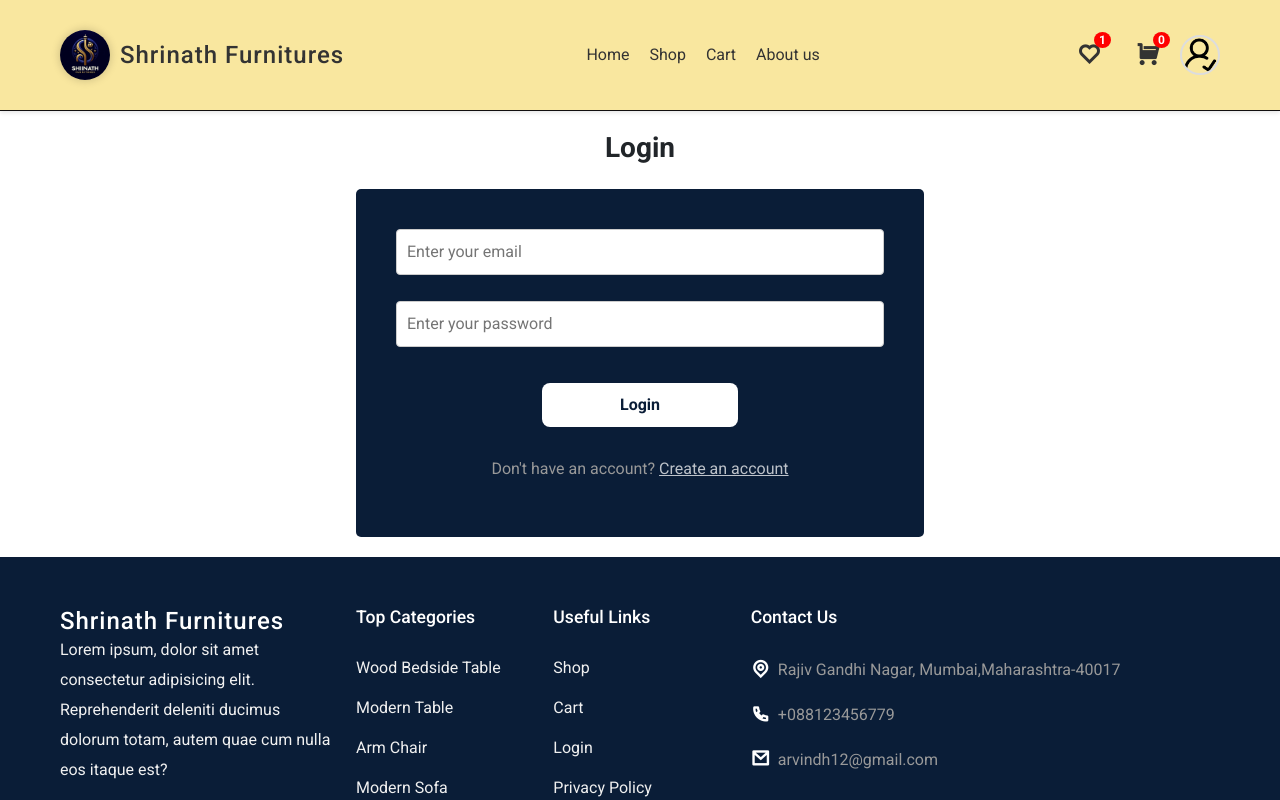
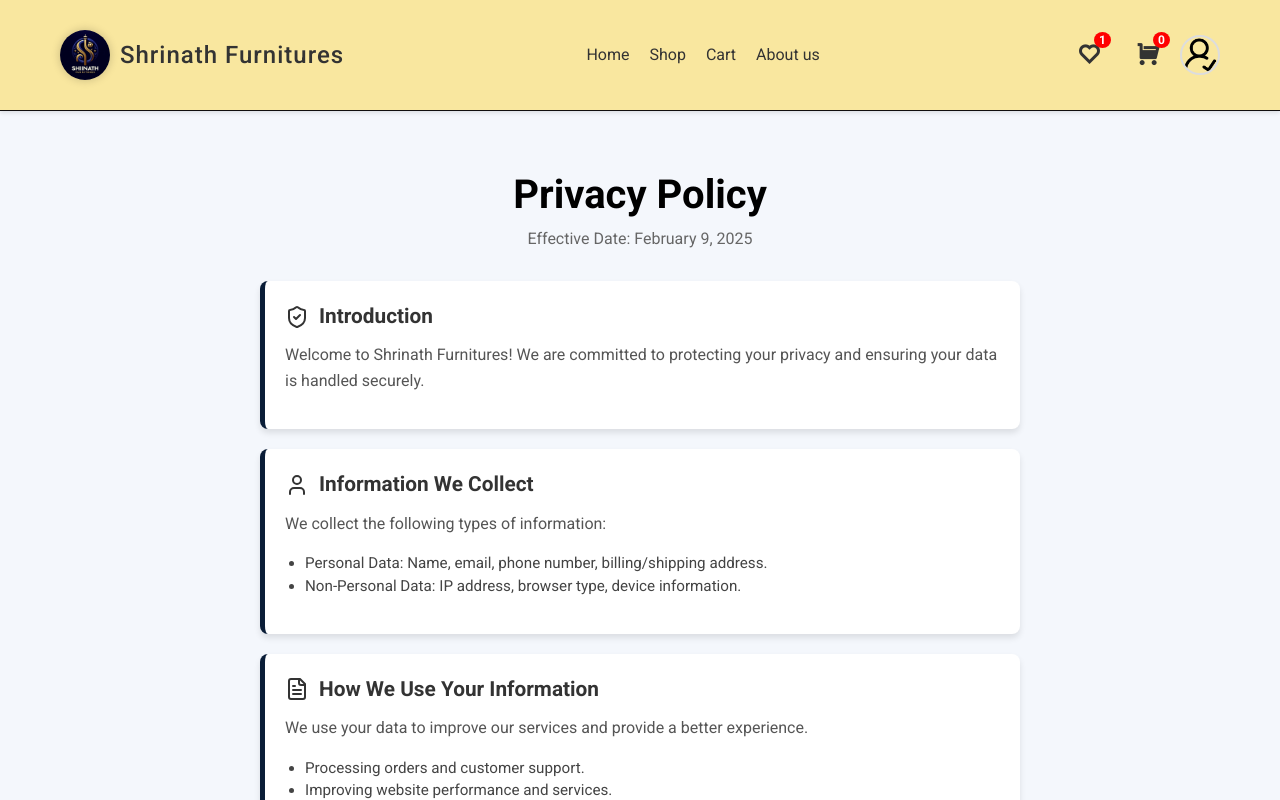
Before and after one commit to 1010shraddha/finalyear-files-project, a React (Create React App) app: page /privacy-policy in a window 1280 px wide. Before the commit this address led to /login. Shown: the top 800 px of the page. Built offline with nearby package versions, Linux system fonts and the light colour scheme; no server answers.

Commit message:
privacy policy page added

```diff
--- a/package.json
+++ b/package.json
@@ -14,6 +14,7 @@
     "bootstrap": "^5.3.3",
     "firebase": "^11.0.2",
     "framer-motion": "^11.3.8",
+    "lucide-react": "^0.475.0",
     "razorpay": "^2.9.5",
     "react": "^18.3.1",
     "react-bootstrap": "^2.10.5",
--- a/src/components/Footer/Footer.jsx
+++ b/src/components/Footer/Footer.jsx
@@ -56,7 +56,7 @@
                                     <Link to="/login">Login</Link>
                                 </ListGroupItem>
                                 <ListGroupItem className="ps-0 border-0">
-                                    <Link to="#">Privacy Policy</Link>
+                                    <Link to="/privacy-policy">Privacy Policy</Link>
                                 </ListGroupItem>
                             </ListGroup>
                         </div>
--- /dev/null
+++ b/src/pages/Privacy.jsx
@@ -0,0 +1,113 @@
+import '../style/privacy.css';
+import React from "react";
+import { motion } from "framer-motion";
+import { ShieldCheck, User, Lock, FileText, Mail, CreditCard, Star } from "lucide-react";
+
+const PrivacyPolicy = () => {
+  return (
+    <div className="privacy-container">
+      {/* Header */}
+      <motion.div
+        initial={{ opacity: 0, y: -20 }}
+        animate={{ opacity: 1, y: 0 }}
+        transition={{ duration: 0.5 }}
+        className="privacy-header"
+      >
+        <h1>Privacy Policy</h1>
+        <p>Effective Date: February 9, 2025</p>
+      </motion.div>
+
+      {/* Sections */}
+      {sections.map((section, index) => (
+        <motion.div
+          key={index}
+          initial={{ opacity: 0, y: 20 }}
+          animate={{ opacity: 1, y: 0 }}
+          transition={{ delay: index * 0.1, duration: 0.5 }}
+          className="privacy-section"
+        >
+          <div className="privacy-title">
+            <section.icon className="text-blue-500 w-6 h-6" />
+            {section.title}
+          </div>
+          <p>{section.content}</p>
+          {section.list && (
+            <ul>
+              {section.list.map((item, i) => (
+                <li key={i}>{item}</li>
+              ))}
+            </ul>
+          )}
+        </motion.div>
+      ))}
+    </div>
+  );
+};
+
+// Sections Data (Updated)
+const sections = [
+  {
+    title: "Introduction",
+    content:
+      "Welcome to Shrinath Furnitures! We are committed to protecting your privacy and ensuring your data is handled securely.",
+    icon: ShieldCheck,
+  },
+  {
+    title: "Information We Collect",
+    content: "We collect the following types of information:",
+    list: [
+      "Personal Data: Name, email, phone number, billing/shipping address.",
+      "Non-Personal Data: IP address, browser type, device information.",
+
+    ],
+    icon: User,
+  },
+  {
+    title: "How We Use Your Information",
+    content: "We use your data to improve our services and provide a better experience.",
+    list: [
+      "Processing orders and customer support.",
+      "Improving website performance and services.",
+      "Sending promotional offers (opt-out anytime).",
+      "Preventing fraud and ensuring security.",
+    ],
+    icon: FileText,
+  },
+  {
+    title: "User Account & Registration",
+    content:
+      "When you create an account with us, we store your username, email, and password in a secure environment. We recommend using a strong password to protect your account.",
+    icon: User,
+  },
+  {
+    title: "Payment Information Handling",
+    content:
+      "All payment transactions are processed through secure third-party payment gateways. We do not store your card details on our servers.",
+    icon: CreditCard,
+  },
+  {
+    title: "Customer Reviews & Testimonials",
+    content:
+      "By submitting a review or testimonial, you grant us permission to display it on our website and promotional materials.",
+    icon: Star,
+  },
+  {
+    title: "Data Security",
+    content:
+      "We implement security measures to protect your data, but no method is 100% secure.",
+    icon: Lock,
+  },
+  {
+    title: "Contact Us",
+    content: (
+      <>
+        For privacy-related inquiries, contact us at{" "}
+        <span className="highlight-email">arvindh12@gmail.com</span>.
+      </>
+    ),
+    icon: Mail,
+  },
+
+];
+
+export default PrivacyPolicy;
--- a/src/pages/Shop.jsx
+++ b/src/pages/Shop.jsx
@@ -44,6 +44,11 @@
       const filteredProducts = product.filter((item) => item.category === "Single Door Cupboard");
       setProductData(filteredProducts);
     }
+    if (filterValue === "Double Door Cupboard") {
+      const filteredProducts = product.filter((item) => item.category === "Double Door Cupboard");
+      setProductData(filteredProducts);
+    }
+
 
 
     if (filterValue === "Single Sized Bed") {
--- a/src/routers/Routers.js
+++ b/src/routers/Routers.js
@@ -8,6 +8,7 @@
 import Login from "../pages/Login";
 import Cart from "../pages/Cart";
 import About from "../pages/About";
+import Privacy from '../pages/Privacy';
 import ProductDetail from '../pages/ProductDetail';
 import ProtectedRoute from './ProtectedRoute';
 
@@ -40,6 +41,8 @@
 
 
         <Route path="about" element={<About/>}    />
+        <Route path="privacy-policy" element={<Privacy/>}    />
+
 
     </Routes>
     );
--- a/src/style/About.css
+++ b/src/style/About.css
@@ -5,7 +5,7 @@
   align-items: center;
   height: 150vh;
   /* background: url('C:\Users\madhavan.j\Desktop\final\finalyear-files-project\public\about.jpg');  */
-  /* background: url(C:\Users\Ushra\Shrinath\finalyear-files-project\finalyear-files-project\public\about.jpg);   */
+   background: url(C:\Users\Ushra\Shrinath\finalyear-files-project\finalyear-files-project\public\about.jpg);
   background: ('src\asset\image\h2.png');
   background-size:auto;
   color: rgb(255, 255, 255);
--- /dev/null
+++ b/src/style/privacy.css
@@ -0,0 +1,96 @@
+body {
+    background: #f4f7fc; /* Light Blue-Grey Background */
+  }
+/* Container */
+.privacy-container {
+    max-width: 800px;
+    margin: 40px auto;
+    padding: 20px;
+  }
+  .highlight-email {
+    color: #113052; /* Blue color */
+    font-weight: bold;
+    font-size: inherit;
+  }
+
+
+  /* Header */
+  .privacy-header {
+    text-align: center;
+    margin-bottom: 30px;
+  }
+
+  .privacy-header h1 {
+    font-size: 2.5rem;
+    font-weight: bold;
+    color: #000000;
+  }
+
+  .privacy-header p {
+    color: #666;
+    font-size: 1rem;
+  }
+
+  /* Section Cards */
+  .privacy-section {
+    background: #fff;
+    border-left: 5px solid #0a1d37;
+    padding: 20px;
+    margin-bottom: 20px;
+    border-radius: 8px;
+    box-shadow: 0 4px 6px rgba(0, 0, 0, 0.1);
+    transition: transform 0.2s ease-in-out;
+  }
+
+  .privacy-section:hover {
+    transform: translateY(-3px);
+  }
+
+  /* Section Title */
+  .privacy-title {
+    display: flex;
+    align-items: center;
+    gap: 10px;
+    font-size: 1.3rem;
+    font-weight: 600;
+    color: #333;
+    margin-bottom: 10px;
+  }
+
+  /* Section Content */
+  .privacy-section p {
+    color: #555;
+    font-size: 1rem;
+    line-height: 1.6;
+  }
+
+  /* List Styling */
+  .privacy-section ul {
+    padding-left: 20px;
+    margin-top: 10px;
+    list-style: disc;
+  }
+
+  .privacy-section ul li {
+    font-size: 0.95rem;
+    color: #444;
+  }
+
+  /* Responsive */
+  @media (max-width: 768px) {
+    .privacy-container {
+      padding: 15px;
+    }
+
+    .privacy-header h1 {
+      font-size: 2rem;
+    }
+
+    .privacy-title {
+      font-size: 1.2rem;
+    }
+
+    .privacy-section {
+      padding: 15px;
+    }
+  }
```
Also changed, not shown: 1 other file (tests, documents, lock files or other folders).
